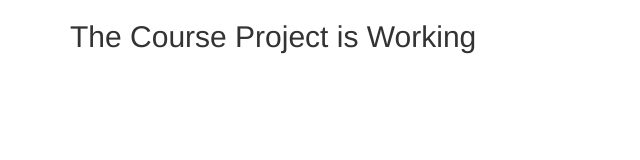
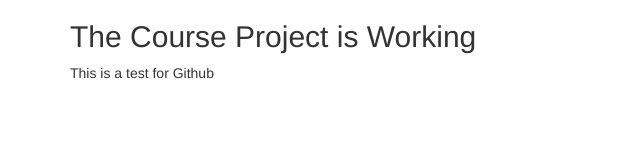
Before and after one commit to acacia1021/Course-Project, an Angular app: page / in a window 1280 px wide. Shown: the top 160 px of the page, without its empty margins (0-640 px from the left). Built offline with nearby package versions, Linux system fonts and the light colour scheme.

Commit message:
Test push

```diff
--- a/src/app/app.component.html
+++ b/src/app/app.component.html
@@ -2,6 +2,7 @@
   <div class="row">
     <div class="col-md-12">
       <h2>The Course Project is Working</h2>
+    This is a test for Github
     </div>
   </div>
 </div>
```
